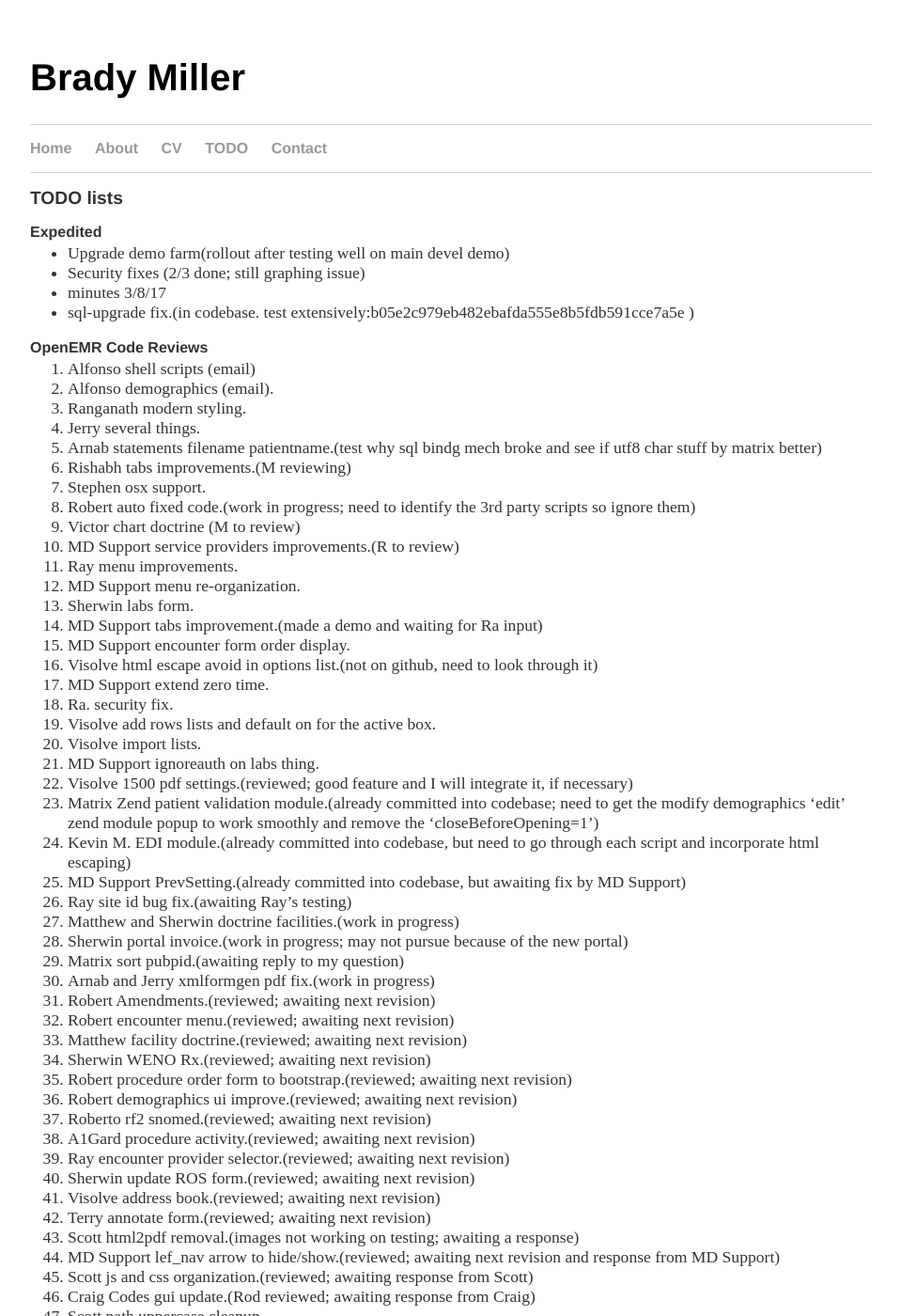
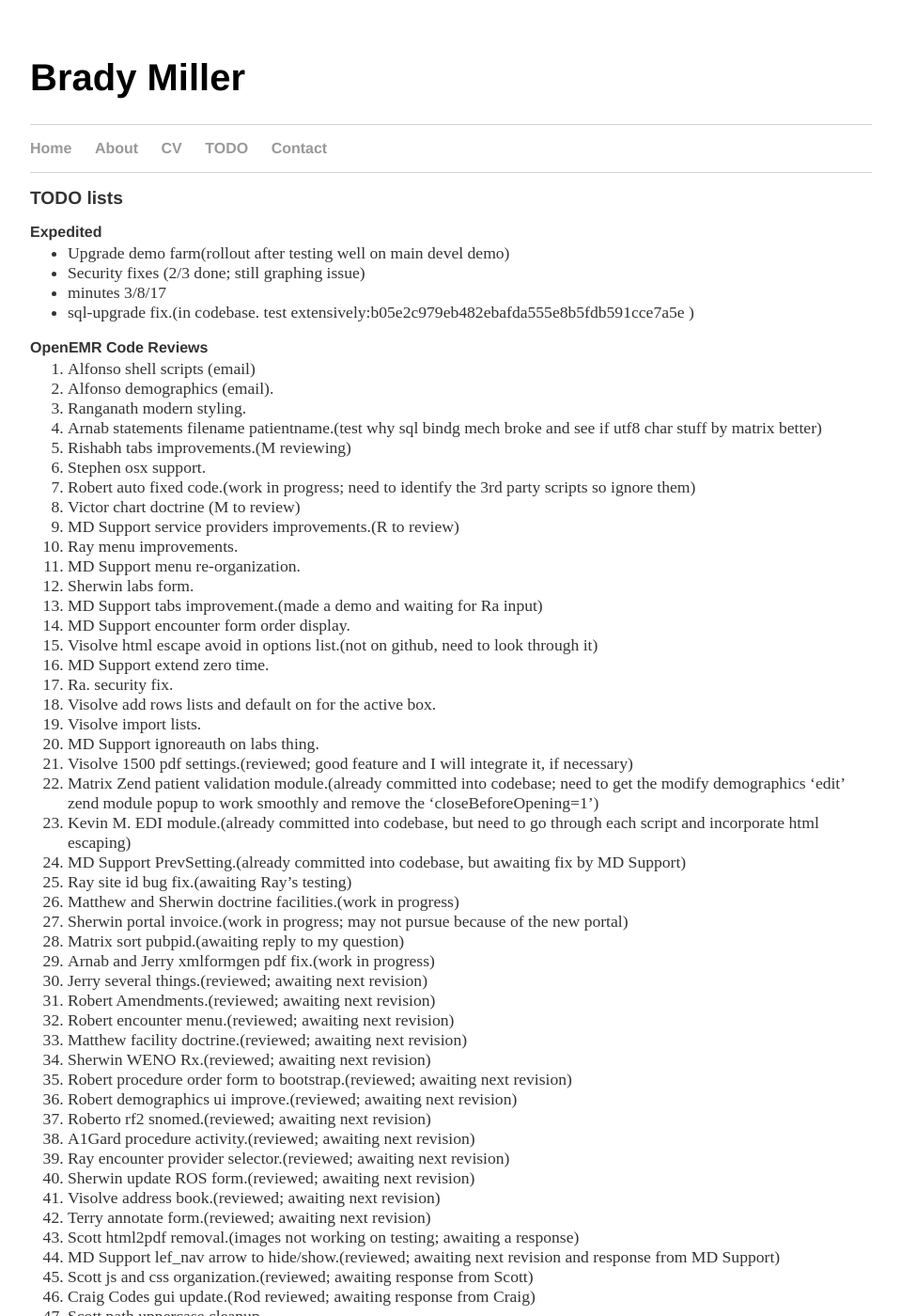
Before and after one commit to bradymiller/bradymiller.github.io, a Jekyll site: the page built from todo/index.md, in a window 1280 px wide and 1400 px high. Shown: the whole window at 94% size, without its empty margins (160-1119 px from the left). Built offline with Jekyll 4.4.1, drawn with Linux system fonts in a browser that asks for light colours; our own code applies the rules of GitHub Pages for plain Markdown files.

Commit message:
Update index.md

```diff
--- a/todo/index.md
+++ b/todo/index.md
@@ -40,6 +39,7 @@
 1. Sherwin portal invoice.(work in progress; may not pursue because of the new portal)
 1. Matrix sort pubpid.(awaiting reply to my question)
 1. Arnab and Jerry xmlformgen pdf fix.(work in progress)
+1. Jerry several things.(reviewed; awaiting next revision)
 1. Robert Amendments.(reviewed; awaiting next revision)
 1. Robert encounter menu.(reviewed; awaiting next revision)
 1. Matthew facility doctrine.(reviewed; awaiting next revision)
```
Also changed, not shown: other parts of todo/index.md (+0 -1 lines).
